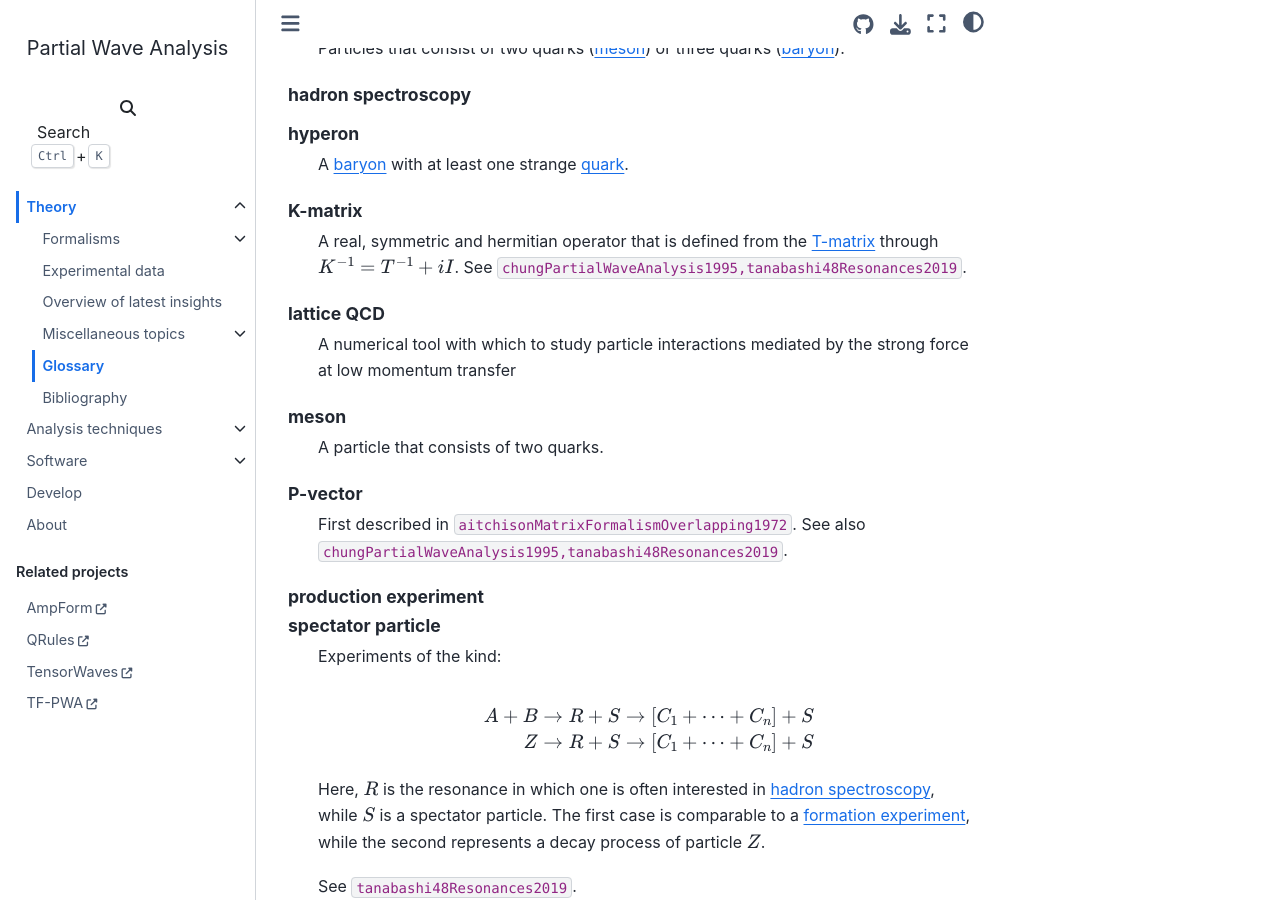
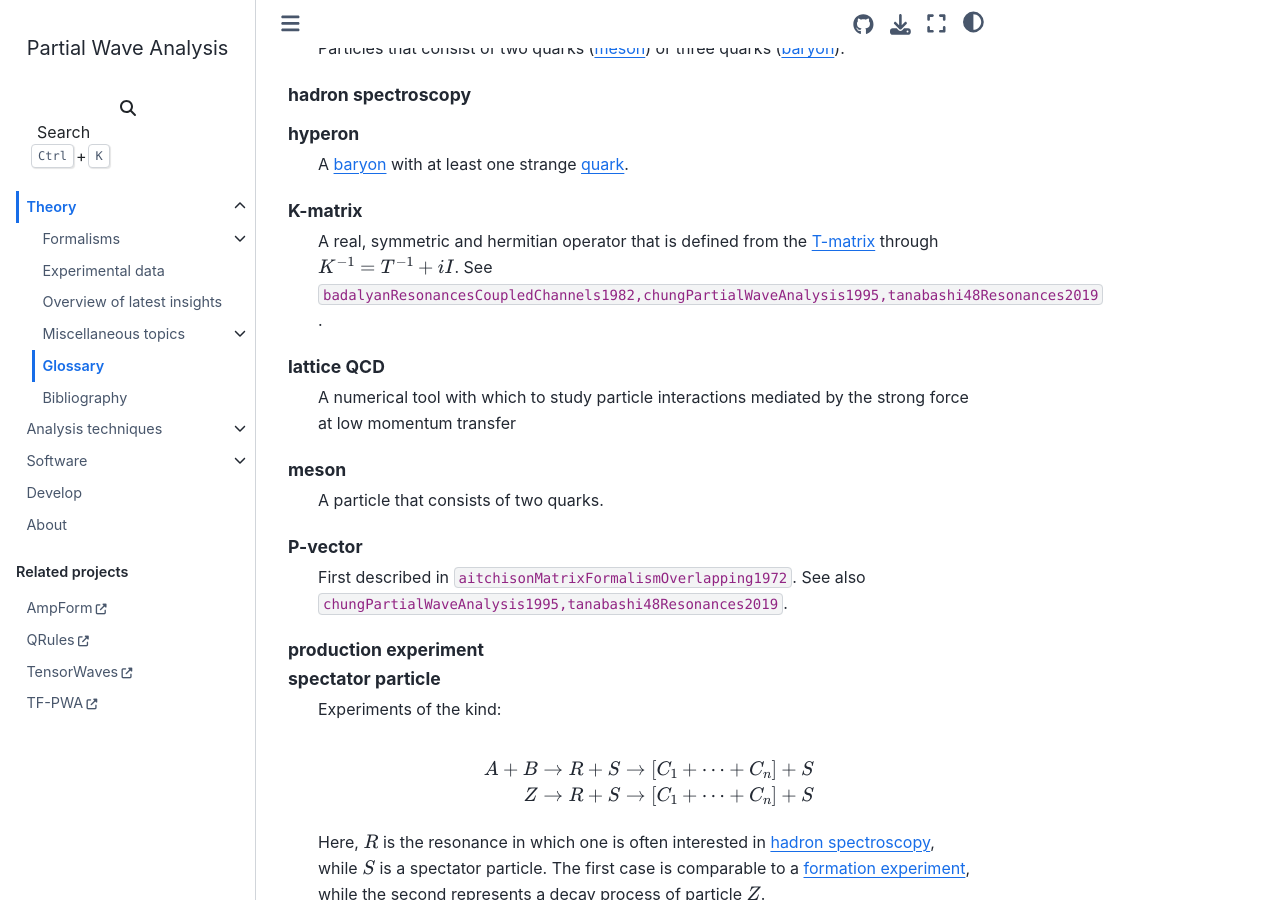
Before and after one commit to ComPWA/PWA-pages, a Sphinx documentation site: the page built from docs/theory/glossary.md, in a window 1280 px wide and 900 px high, scrolled down 976 px. Built offline with Sphinx 7.4.7 and the Sphinx Book theme 1.1.4, drawn with Linux system fonts in a browser that asks for light colours; pages that are not in the unit, such as notebooks, are missing from menus; cross-references to code outside the pages are shown as plain code; some of the changed lines change nothing that is shown.

Commit message:
docs: add Badalyan 1982 on coupled channels

```diff
--- a/docs/bibliography-Theory.bib
+++ b/docs/bibliography-Theory.bib
@@ -64,6 +64,20 @@
   year = {2006},
   month = jan,
   url = {https://pdg.lbl.gov/2010/reviews/rpp2010-rev-dalitz-analysis-formalism.pdf}
+}
+
+@article{badalyanResonancesCoupledChannels1982,
+  title = {Resonances in Coupled Channels in Nuclear and Particle Physics},
+  author = {Badalyan, A.M. and Kok, L.P. and Polikarpov, M.I. and Simonov, Yu.A.},
+  year = {1982},
+  month = feb,
+  volume = {82},
+  pages = {31--177},
+  issn = {03701573},
+  doi = {10.1016/0370-1573(82)90014-X},
+  url = {https://linkinghub.elsevier.com/retrieve/pii/037015738290014X},
+  journal = {Physics Reports},
+  number = {2}
 }
 
 @article{chenCoherentHelicityAmplitude2017,
--- a/docs/theory/glossary.md
+++ b/docs/theory/glossary.md
@@ -1,4 +1,4 @@
-<!--- cspell:ignore aitchison tanabashi -->
+<!--- cspell:ignore aitchison badalyan tanabashi -->
 
 # Glossary
 
@@ -19,7 +19,7 @@ K-matrix
 
   A real, symmetric and hermitian operator that is defined from the
   {term}`T-matrix` through $K^{-1} = T^{-1} + iI$. See
-  {cite}`chungPartialWaveAnalysis1995,tanabashi48Resonances2019`.
+  {cite}`badalyanResonancesCoupledChannels1982,chungPartialWaveAnalysis1995,tanabashi48Resonances2019`.
 
 P-vector
 
```
